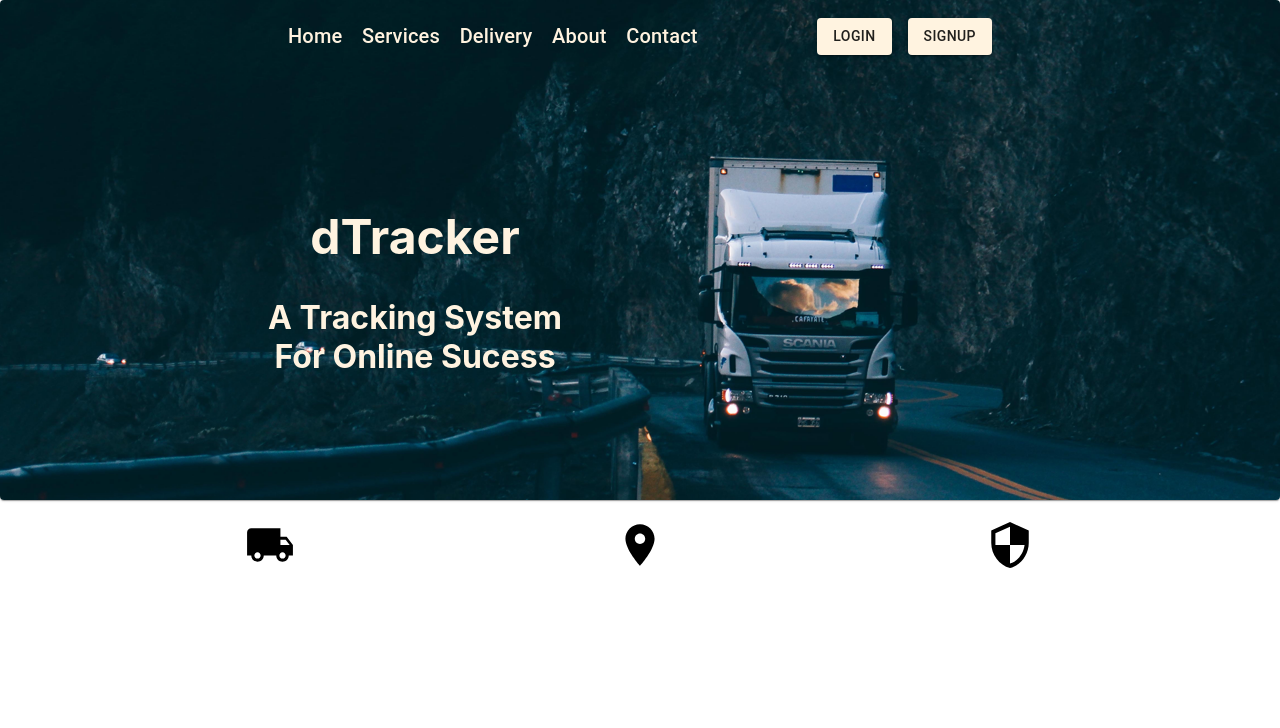
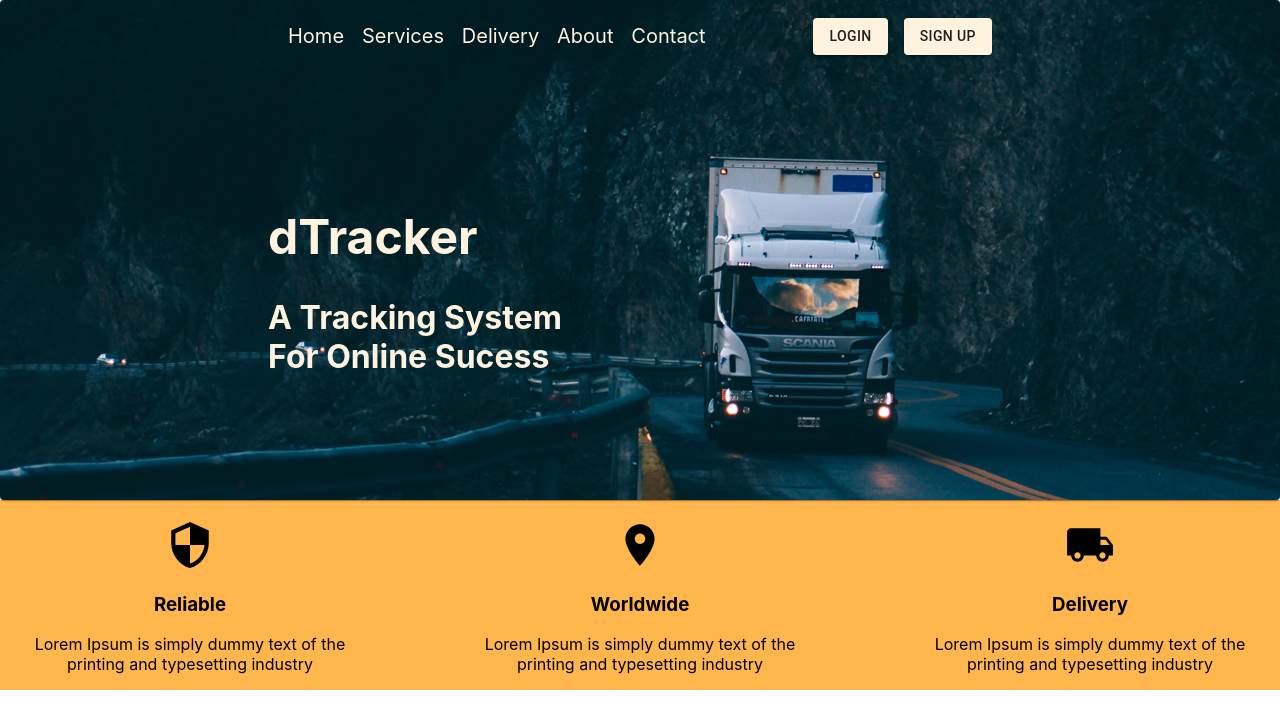
Before and after one commit to cdrubido9307/comp426_project, a React (Create React App) app: page / in a window 1280 px wide. Shown: the top 728 px of the page. Built offline with nearby package versions, Linux system fonts and the light colour scheme.

Commit message:
added linking to Login/Signup buttons

```diff
--- a/package.json
+++ b/package.json
@@ -10,6 +10,7 @@
     "@testing-library/user-event": "^12.2.0",
     "react": "^17.0.1",
     "react-dom": "^17.0.1",
+    "react-router-dom": "^5.2.0",
     "react-scripts": "4.0.0",
     "web-vitals": "^0.2.4"
   },
--- a/src/App.js
+++ b/src/App.js
@@ -1,12 +1,27 @@
 import React from 'react';
+
+import {
+    BrowserRouter as Router,
+    Route,
+    Switch
+  } from "react-router-dom";
+
 import LandingPage from './views/LandingPage';
+import Login from './views/Login';
+import Signup from './views/Signup';
+
+
 //import Menu from './Menu'
 import './App.css';
 
 export default function App() {
     return (
-        <div className="App">
-            <LandingPage />
-        </div>
+        <Router>
+            <Switch>
+                <Route exact path="/" ><LandingPage /></Route>
+                <Route path="/login"><Login /></Route>
+                <Route path="/signup"><Signup /></Route>
+            </Switch>
+        </Router>
     );
 }
--- a/src/components/Header.js
+++ b/src/components/Header.js
@@ -1,9 +1,10 @@
 import React from 'react';
 import PropTypes from 'prop-types';
 
+import {Link} from "react-router-dom";
+
 import { makeStyles } from '@material-ui/core/styles';
 import Toolbar from '@material-ui/core/Toolbar';
-import Link from '@material-ui/core/Link';
 import Button from '@material-ui/core/Button';
 
 import { createMuiTheme, ThemeProvider } from '@material-ui/core/styles';
@@ -23,20 +24,19 @@ const theme = createMuiTheme({
 const useStyles = makeStyles((theme) => ({
     toolbar: {
         justifyContent: 'space-between',
-        overflowX: 'auto',
         display: 'flex',
-        flexDirection: 'row',
-        alignItems: 'center'
+        flexDirection: 'row'
     },
     toolbarLink: {
         padding: theme.spacing(1),
         flexShrink: 0,
         '&:hover': {
             color: '#F57C00'
-        }
+        },
+        color: '#FFF3E0'
     },
     login: {
-        paddingLeft: '100px'
+        paddingLeft: '90px'
     },
     margin: {
         margin: theme.spacing(1),
@@ -55,17 +55,21 @@ export default function Header(props) {
             <ThemeProvider theme={theme}>
                 <Toolbar component="nav" variant="dense" className={classes.toolbar}>
                     {sections.map((section) => (
-                        <Link underline='none' className={classes.toolbarLink} key={section.title} variant='h6' href={section.url}>
+                        <Link to={section.path} style={{textDecoration: 'none', fontSize: '20px'}} className={classes.toolbarLink} key={section.title} variant='h6'>
                             {section.title}
                         </Link>
                     ))}
                     <div className={classes.login}>
-                        <Button variant="contained" size="medium" color="primary" className={classes.margin}>
-                            Login
-                        </Button>
-                        <Button variant="contained" size="medium" color="primary" className={classes.margin}>
-                            SignUp
-                        </Button>
+                        <Link to='/login' style={{textDecoration: 'none'}}>
+                            <Button variant="contained" size="medium" color="primary" className={classes.margin}>
+                                Login
+                            </Button>
+                        </Link>
+                        <Link to='/signup' style={{textDecoration: 'none'}}>
+                            <Button variant="contained" size="medium" color="primary" className={classes.margin}>
+                                Sign Up
+                            </Button>
+                        </Link>
                     </div>
                 </Toolbar>
             </ThemeProvider>
--- a/src/components/Motivation.js
+++ b/src/components/Motivation.js
@@ -9,19 +9,12 @@ import Box from '@material-ui/core/Box';
 
 const useStyles = makeStyles((theme) => ({
     root: {
-        width: '100%',
         display: 'flex',
         justifyContent: 'center',
-        marginTop: '20px'
-    },
-    b1: {
-        marginRight: '320px'
-    },
-    b2: {
-
-    },
-    b3: {
-        marginLeft: '320px'
+        paddingTop: '20px',
+        paddingLeft: '15px',
+        paddingRight: '15px',
+        background: '#FFB74D'
     },
     icons: {
         fontSize: '50px'
@@ -34,14 +27,42 @@ export default function Motivation() {
     return (
         <div>
             <Box className={classes.root}>
-                <Box className={classes.b1}>
+                <Box
+                    container
+                    spacing={0}
+                    align='center'
+                    justify='center'
+                    direction='column'
+                    paddingRight='100px'
+                >
+                    <SecurityIcon className={classes.icons} />
+                    <h3>Reliable</h3>
+                    <p>Lorem Ipsum is simply dummy text of the printing and typesetting industry</p>
+                </Box>
+
+                <Box
+                    container
+                    spacing={0}
+                    align='center'
+                    justify='center'
+                    direction='column'
+                >
+                    <PlaceIcon className={classes.icons} />
+                    <h3>Worldwide</h3>
+                    <p>Lorem Ipsum is simply dummy text of the printing and typesetting industry</p>
+                </Box>
+
+                <Box
+                    container
+                    spacing={0}
+                    align='center'
+                    justify='center'
+                    direction='column'
+                    paddingLeft='100px'
+                >
                     <LocalShippingIcon className={classes.icons} />
-                </Box>
-                <Box className={classes.b2}>
-                    <PlaceIcon className={classes.icons} />
-                </Box>
-                <Box className={classes.b3}>
-                    <SecurityIcon className={classes.icons} />
+                    <h3>Delivery</h3>
+                    <p>Lorem Ipsum is simply dummy text of the printing and typesetting industry</p>
                 </Box>
             </Box>
         </div>
--- a/src/views/LandingPage.js
+++ b/src/views/LandingPage.js
@@ -35,11 +35,11 @@ const useStyles = makeStyles((theme) => ({
 }));
 
 const sections = [
-    { title: 'Home', url: '#' },
-    { title: 'Services', url: '#' },
-    { title: 'Delivery', url: '#' },
-    { title: 'About', url: '#' },
-    { title: 'Contact', url: '#' },
+    { title: 'Home', path: '/' },
+    { title: 'Services', path: '/services' },
+    { title: 'Delivery', path: '/delivery' },
+    { title: 'About', path: '/about' },
+    { title: 'Contact', path: '/contact' },
 ];
 
 export default function LandingPage() {
```
Also changed, not shown: 1 other file (tests, documents, lock files or other folders).
